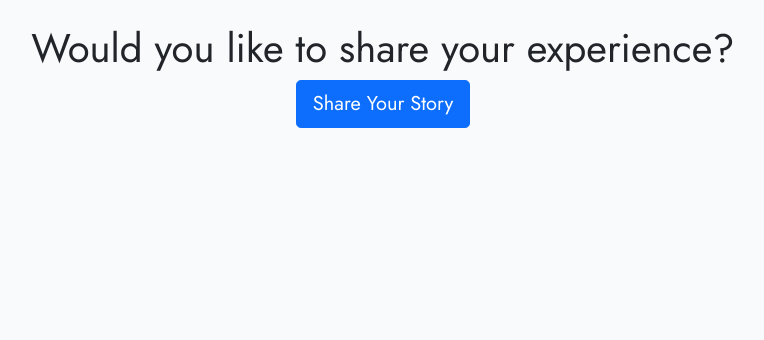
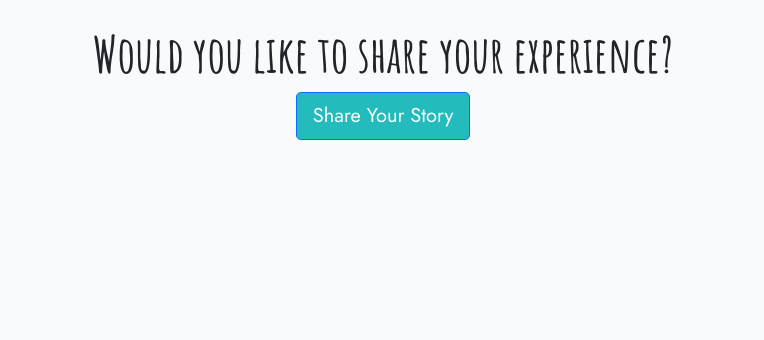
Before and after one commit to llancruzz/share-story, a Django app: page / in a window 1280 px wide. Shown: the part 107-447 px from the top of the page, without its empty margins (257-1021 px from the left). Run offline with Django 3.2, Linux system fonts and the light colour scheme; data that the repository does not hold is empty.

Commit message:
feat: Change background-color from button pagination

```diff
--- a/static/css/style.css
+++ b/static/css/style.css
@@ -97,7 +97,8 @@ body {
 
 .post-link:hover,
 .page-link {
-    color: #E84610;
+    color:#F9FAFC;
+    background-color: #23BBBB;
 }
 
 .post-title {
@@ -148,3 +149,12 @@ body {
 .navbar {
     background-color: #445261;
 }
+
+.fonth h1 {
+    font-family: 'Amatic SC', cursive;
+    font-size: 2.6em;
+}
+
+.share-btn {
+    background-color: #23BBBB;
+}
--- a/templates/index.html
+++ b/templates/index.html
@@ -5,9 +5,9 @@
 <div class="container-fluid">
 
     <div class="row">
-        <div class="col-md-8 offset-md-2 mt-4 text-center">
+        <div class="col-md-8 offset-md-2 mt-4 text-center fonth">
          <h1>Would you like to share your experience?</h1>
-          <button class="btn btn-primary btn-lg">Share Your Story</button>
+          <button class="btn btn-primary btn-lg share-btn">Share Your Story</button>
         </div>
      </div>
 
```
